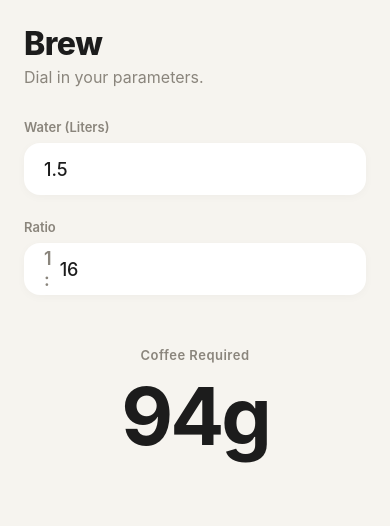
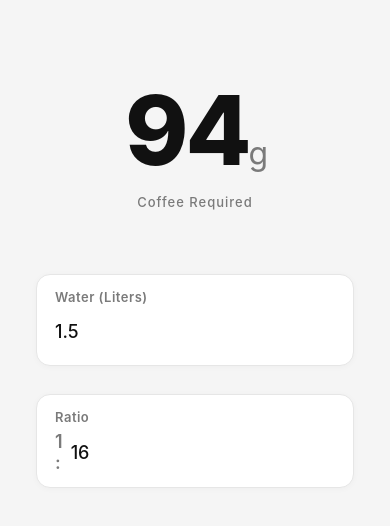
Before and after one commit to Link-Jason/coffee-app, a React Native app: screen / in a window 390 px wide. Shown: the top 526 px of the page. Built offline with nearby package versions, Linux system fonts and the light colour scheme.

Commit message:
chore: implement final studio-level design system and animations

```diff
--- a/src/screens/BrewScreen.tsx
+++ b/src/screens/BrewScreen.tsx
@@ -1,16 +1,17 @@
-import React, { useCallback, useMemo, useRef, useState } from 'react';
-import { Platform, Pressable, SafeAreaView, StyleSheet, Text, TextInput, View } from 'react-native';
+import React, { useMemo, useRef, useState } from 'react';
+import { Animated, Pressable, SafeAreaView, StyleSheet, Text, TextInput, View } from 'react-native';
 import { calculateCoffee } from '../lib/brewEngine';
 
 type Field = 'liters' | 'ratio';
 
-// The "Premium Minimalist" Palette
+// Studio-Level Tonal System
 const COLORS = {
-  bg: '#F6F4EF',          // Soft, organic warm neutral
-  text: '#1C1C1C',        // Deep, rich espresso
-  muted: '#8A857C',       // Sophisticated taupe
-  accent: '#2D4A3E',      // Deep, grounded forest green
-  card: '#FFFFFF',        // Pure white 'paper'
+  bg: '#F5F5F5',            // Light neutral background
+  surface: '#FFFFFF',        // Elevated card surface
+  textPrimary: '#111111',    // Deep, elegant black
+  textSecondary: '#7A7A7A',  // Subtle, sophisticated gray
+  accent: '#2563EB',         // Minimal, cool blue for micro accents
+  border: '#E6E6E6',         // Soft, subtle boundaries
 };
 
 function sanitizeNumericText(input: string): string {
@@ -43,17 +44,28 @@ export default function BrewScreen() {
     return isFinite(result) && result > 0 ? Math.round(result).toString() : '—';
   }, [liters, ratio]);
 
-  const keyboardType = Platform.OS === 'ios' ? 'decimal-pad' : 'numeric';
+  // Animated press effect
+  const scaleAnim = useRef(new Animated.Value(1)).current;
+  const onPressIn = () => Animated.spring(scaleAnim, { toValue: 0.98, useNativeDriver: true }).start();
+  const onPressOut = () => Animated.spring(scaleAnim, { toValue: 1, useNativeDriver: true }).start();
 
   return (
     <SafeAreaView style={styles.safe}>
       <View style={styles.container}>
-        <Text style={styles.title}>Brew</Text>
-        <Text style={styles.subtitle}>Dial in your parameters.</Text>
 
+        {/* Hero Result */}
+        <View style={styles.resultContainer}>
+          <Text style={styles.resultValue}>
+            {coffeeGrams}
+            {coffeeGrams !== '—' && <Text style={styles.unit}>g</Text>}
+          </Text>
+          <Text style={styles.resultLabel}>Coffee Required</Text>
+        </View>
+
+        {/* Inputs */}
         <View style={styles.form}>
-          {/* Water Input */}
-          <View style={styles.fieldWrapper}>
+          {/* Water */}
+          <Animated.View style={[styles.inputWrapper, activeField === 'liters' && styles.inputActiveWrapper]}>
             <Text style={styles.label}>Water (Liters)</Text>
             <TextInput
               value={liters}
@@ -61,19 +73,22 @@ export default function BrewScreen() {
               onFocus={() => setActiveField('liters')}
               onBlur={() => setActiveField(null)}
               placeholder="1.5"
-              placeholderTextColor={COLORS.muted}
-              keyboardType={keyboardType}
-              style={[styles.input, activeField === 'liters' && styles.inputActive]}
+              placeholderTextColor={COLORS.textSecondary}
+              keyboardType="decimal-pad"
+              style={styles.input}
             />
-          </View>
+          </Animated.View>
 
-          {/* Ratio Input */}
-          <View style={styles.fieldWrapper}>
-            <Text style={styles.label}>Ratio</Text>
+          {/* Ratio */}
           <Pressable
             onPress={() => ratioInputRef.current?.focus()}
-              style={[styles.row, activeField === 'ratio' && styles.inputActive]}
+            onPressIn={onPressIn}
+            onPressOut={onPressOut}
+            style={{ transform: [{ scale: scaleAnim }] }}
           >
+            <Animated.View style={[styles.inputWrapper, activeField === 'ratio' && styles.inputActiveWrapper]}>
+              <Text style={styles.label}>Ratio</Text>
+              <View style={styles.row}>
                 <Text style={styles.prefix}>1 :</Text>
                 <TextInput
                   ref={ratioInputRef}
@@ -82,18 +97,13 @@ export default function BrewScreen() {
                   onFocus={() => setActiveField('ratio')}
                   onBlur={() => setActiveField(null)}
                   placeholder="16"
-                placeholderTextColor={COLORS.muted}
-                keyboardType={keyboardType}
+                  placeholderTextColor={COLORS.textSecondary}
+                  keyboardType="decimal-pad"
                   style={styles.inlineInput}
                 />
+              </View>
+            </Animated.View>
           </Pressable>
-          </View>
-        </View>
-
-        {/* Hero Result Section */}
-        <View style={styles.resultContainer}>
-          <Text style={styles.resultLabel}>Coffee Required</Text>
-          <Text style={styles.resultValue}>{coffeeGrams === '—' ? '—' : `${coffeeGrams}g`}</Text>
         </View>
       </View>
     </SafeAreaView>
@@ -102,52 +112,36 @@ export default function BrewScreen() {
 
 const styles = StyleSheet.create({
   safe: { flex: 1, backgroundColor: COLORS.bg },
-  container: { flex: 1, padding: 24 },
-  title: { fontSize: 32, fontWeight: '800', color: COLORS.text, letterSpacing: -0.5 },
-  subtitle: { fontSize: 16, color: COLORS.muted, marginTop: 4, marginBottom: 32 },
+  container: { flex: 1, paddingHorizontal: 36, paddingTop: 72 },
 
-  form: { gap: 24 },
-  fieldWrapper: { gap: 8 },
+  // Hero Result
+  resultContainer: { marginBottom: 64, alignItems: 'center' },
+  resultValue: { fontSize: 96, fontWeight: '800', color: COLORS.textPrimary, letterSpacing: -3 },
+  unit: { fontSize: 32, fontWeight: '400', color: COLORS.textSecondary, lineHeight: 36 },
+  resultLabel: { fontSize: 13, fontWeight: '500', color: COLORS.textSecondary, marginTop: 6, letterSpacing: 1 },
 
-  label: { fontSize: 13, fontWeight: '600', color: COLORS.muted },
+  // Form
+  form: { gap: 28 },
+  inputWrapper: {
+    backgroundColor: COLORS.surface,
+    borderRadius: 14,
+    borderWidth: 1,
+    borderColor: COLORS.border,
+    paddingHorizontal: 18,
+    paddingVertical: 14,
+    shadowColor: '#000',
+    shadowOffset: { width: 0, height: 1 },
+    shadowOpacity: 0.03,
+    shadowRadius: 6,
+    elevation: 1,
+  },
+  inputActiveWrapper: { borderColor: COLORS.accent, borderWidth: 1.5 },
 
-  // Input uses depth (shadow) instead of borders for 'Premium Minimalist' feel
-  input: {
-    height: 52,
-    backgroundColor: COLORS.card,
-    borderRadius: 16,
-    paddingHorizontal: 20,
-    fontSize: 18,
-    fontWeight: '500',
-    color: COLORS.text,
-    shadowColor: '#000',
-    shadowOffset: { width: 0, height: 2 },
-    shadowOpacity: 0.03, // Very subtle, elegant lift
-    shadowRadius: 10,
-    elevation: 2,
-  },
+  label: { fontSize: 13, fontWeight: '600', color: COLORS.textSecondary, marginBottom: 6, letterSpacing: 0.5 },
 
-  row: {
-    flexDirection: 'row',
-    alignItems: 'center',
-    height: 52,
-    backgroundColor: COLORS.card,
-    borderRadius: 16,
-    paddingHorizontal: 20,
-    shadowColor: '#000',
-    shadowOffset: { width: 0, height: 2 },
-    shadowOpacity: 0.03,
-    shadowRadius: 10,
-    elevation: 2,
-  },
-  prefix: { fontSize: 18, fontWeight: '600', color: COLORS.muted, marginRight: 8 },
-  inlineInput: { flex: 1, fontSize: 18, fontWeight: '500', color: COLORS.text },
+  row: { flexDirection: 'row', alignItems: 'center' },
+  prefix: { fontSize: 18, fontWeight: '600', color: COLORS.textSecondary, marginRight: 8 },
+  inlineInput: { flex: 1, fontSize: 18, fontWeight: '500', color: COLORS.textPrimary },
 
-  // Subtle accent focus effect
-  inputActive: { borderColor: COLORS.accent, borderWidth: 1 },
-
-  // Hero Result Section
-  resultContainer: { marginTop: 52, alignItems: 'center' },
-  resultLabel: { fontSize: 13, fontWeight: '600', color: COLORS.muted, letterSpacing: 0.5 },
-  resultValue: { fontSize: 80, fontWeight: '700', color: COLORS.text, letterSpacing: -3, marginTop: 4 },
+  input: { fontSize: 18, fontWeight: '500', color: COLORS.textPrimary, height: 40 },
 });
```
Lines whose indentation alone changed are shown as unchanged.
